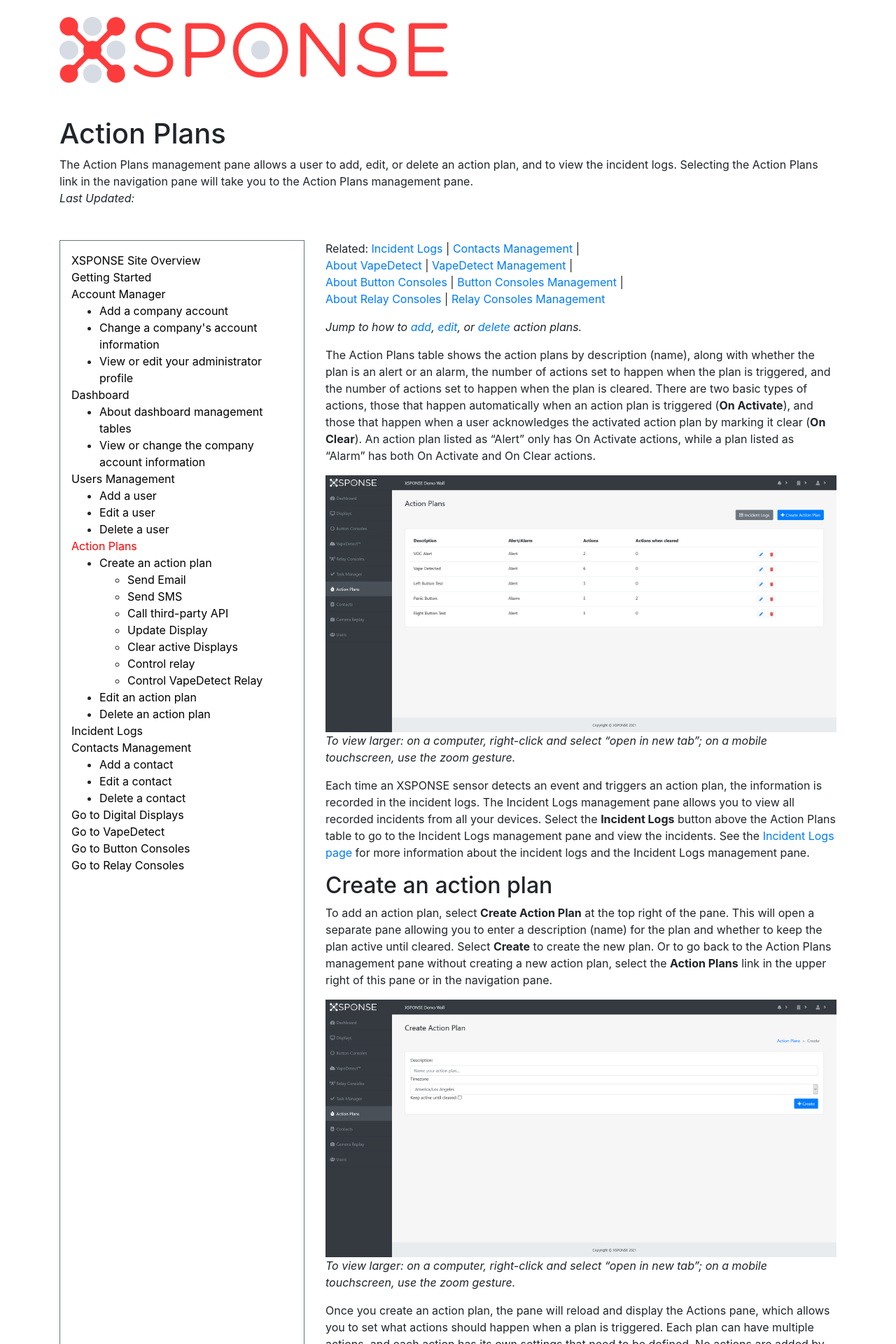
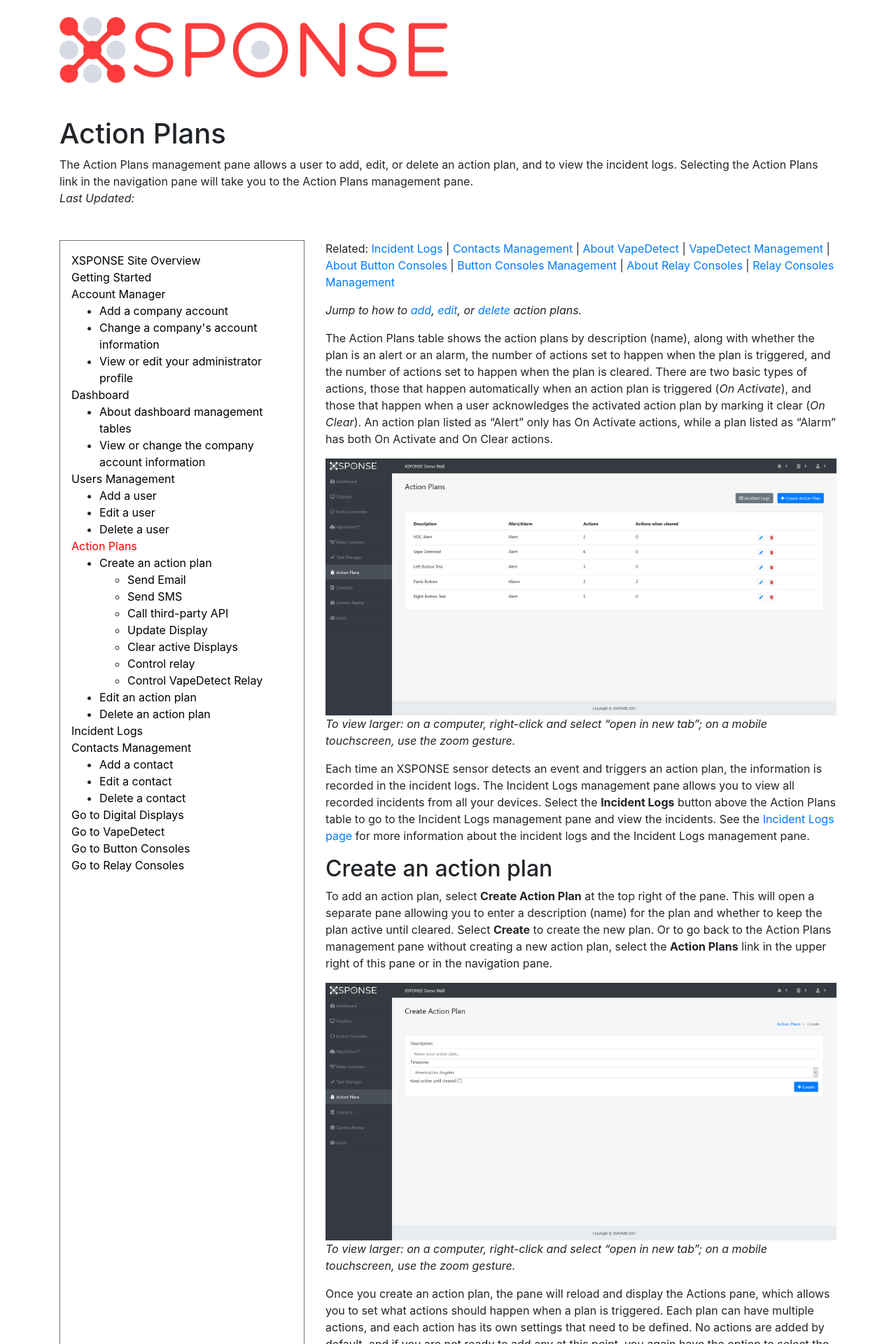
Before and after one commit to NrsSystems/docs, a Jekyll site: the page built from general-ops/action-plans.md, in a window 1280 px wide. Shown: the top 1920 px of the page at 70% size. Built offline with Jekyll 4.4.1, drawn with Linux system fonts in a browser that asks for light colours; our own code applies the rules of GitHub Pages for plain Markdown files.

```diff
--- a/general-ops/action-plans.md
+++ b/general-ops/action-plans.md
@@ -2,14 +2,11 @@
 title: Action Plans
 abstract: The Action Plans management pane allows a user to add, edit, or delete an action plan, and to view the incident logs. Selecting the Action Plans link in the navigation pane will take you to the Action Plans management pane.
 ---
-Related: [Incident Logs](incident-logs.md) \| [Contacts Management](contacts-management.md) \|
-[About VapeDetect](../vape-detect/about-vapedetect.md) \| [VapeDetect Management](../vape-detect/vapedetect-management.md) \|
-[About Button Consoles](../button-consoles/about-button-consoles.md) \| [Button Consoles Management](../button-consoles/button-consoles-management.md) \|
-[About Relay Consoles](../relay-consoles/about-relay-consoles.md) \| [Relay Consoles Management](../relay-consoles/relay-consoles-management.md)
+Related: [Incident Logs](incident-logs.md) \| [Contacts Management](contacts-management.md) \| [About VapeDetect](../vape-detect/about-vapedetect.md) \| [VapeDetect Management](../vape-detect/vapedetect-management.md) \| [About Button Consoles](../button-consoles/about-button-consoles.md) \| [Button Consoles Management](../button-consoles/button-consoles-management.md) \| [About Relay Consoles](../relay-consoles/about-relay-consoles.md) \| [Relay Consoles Management](../relay-consoles/relay-consoles-management.md)
 
 *Jump to how to [add](action-plans.md#create-an-action-plan), [edit](action-plans.md#edit-an-action-plan), or [delete](action-plans.md#delete-an-action-plan) action plans.*
 
-The Action Plans table shows the action plans by description (name), along with whether the plan is an alert or an alarm, the number of actions set to happen when the plan is triggered, and the number of actions set to happen when the plan is cleared. There are two basic types of actions, those that happen automatically when an action plan is triggered (**On Activate**), and those that happen when a user acknowledges the activated action plan by marking it clear (**On Clear**). An action plan listed as "Alert" only has On Activate actions, while a plan listed as "Alarm" has both On Activate and On Clear actions.
+The Action Plans table shows the action plans by description (name), along with whether the plan is an alert or an alarm, the number of actions set to happen when the plan is triggered, and the number of actions set to happen when the plan is cleared. There are two basic types of actions, those that happen automatically when an action plan is triggered (_On Activate_), and those that happen when a user acknowledges the activated action plan by marking it clear (_On Clear_). An action plan listed as "Alert" only has On Activate actions, while a plan listed as "Alarm" has both On Activate and On Clear actions.
 
 ![action plans management pane](action_plans_management.png)
 _To view larger: on a computer, right-click and select "open in new tab"; on a mobile touchscreen, use the zoom gesture._
```
